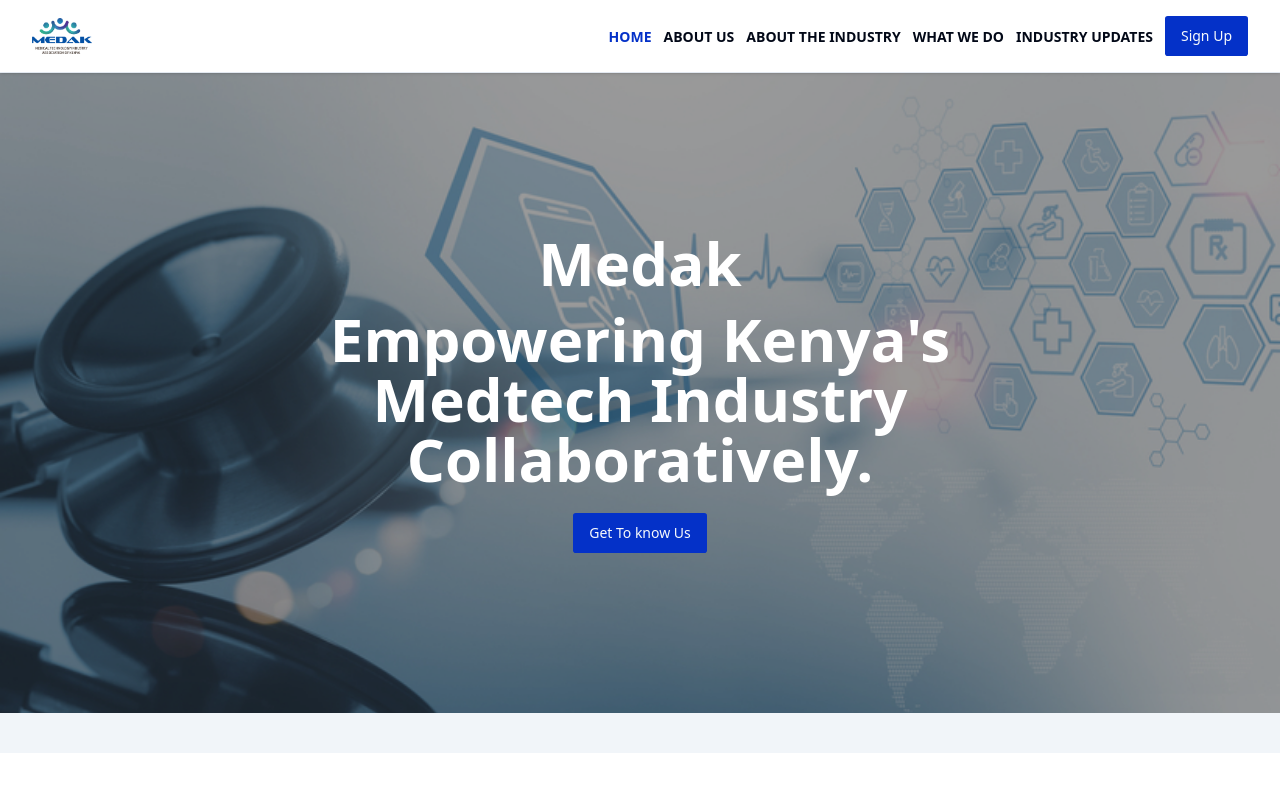
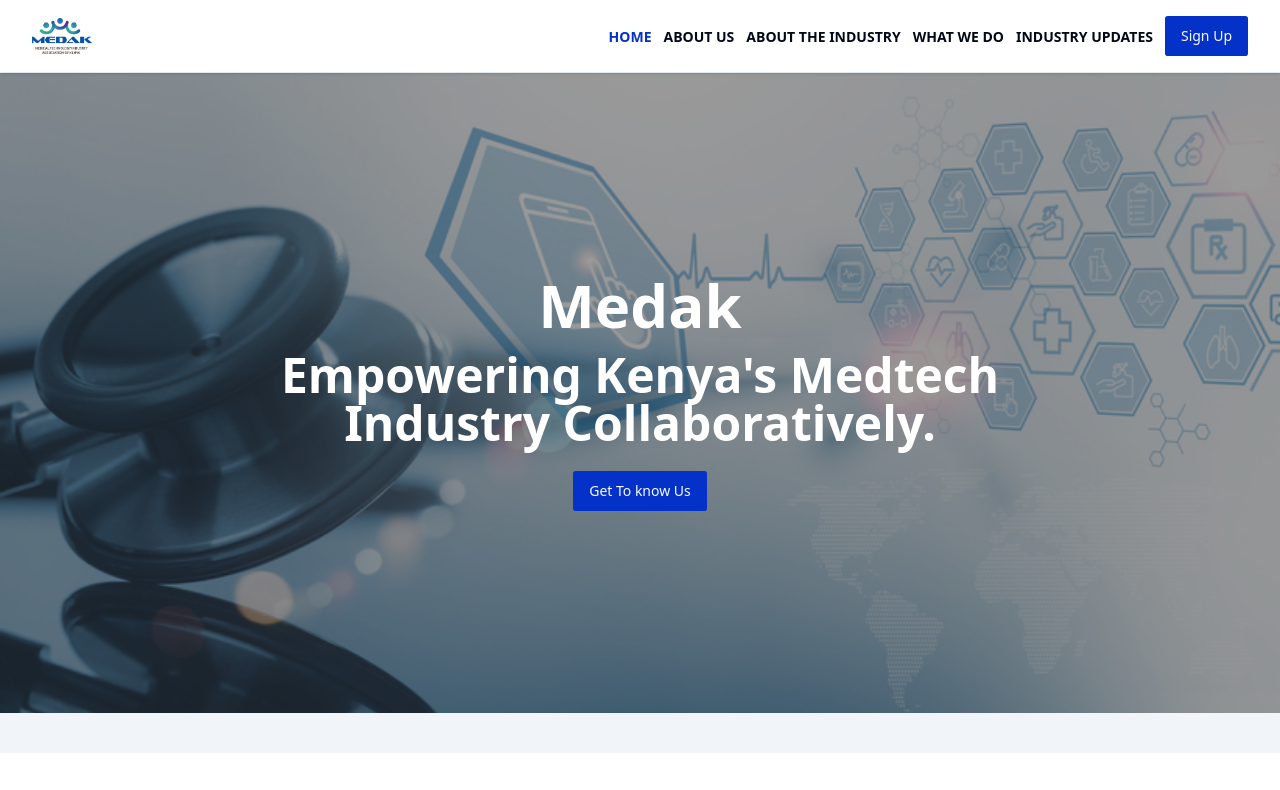
Before and after one commit to Jaarabytes/medak, a Next.js app: page / in a window 1280 px wide. Shown: the top 790 px of the page. Built offline with nearby package versions, Linux system fonts and the light colour scheme.

Commit message:
modified the hero

```diff
--- a/src/components/sections/hero-two.tsx
+++ b/src/components/sections/hero-two.tsx
@@ -32,7 +32,7 @@
                 <h1 className="text-4xl  md:text-6xl font-bold mb-4 text-center">
                   {title}
                 </h1>
-                <p className="max-w-4xl  mx-auto text-4xl  md:text-6xl text-center font-bold">
+                <p className="max-w-4xl  mx-auto text-4xl  md:text-5xl text-center font-bold">
                   {subTitle}
                 </p>
                 <br />
```
